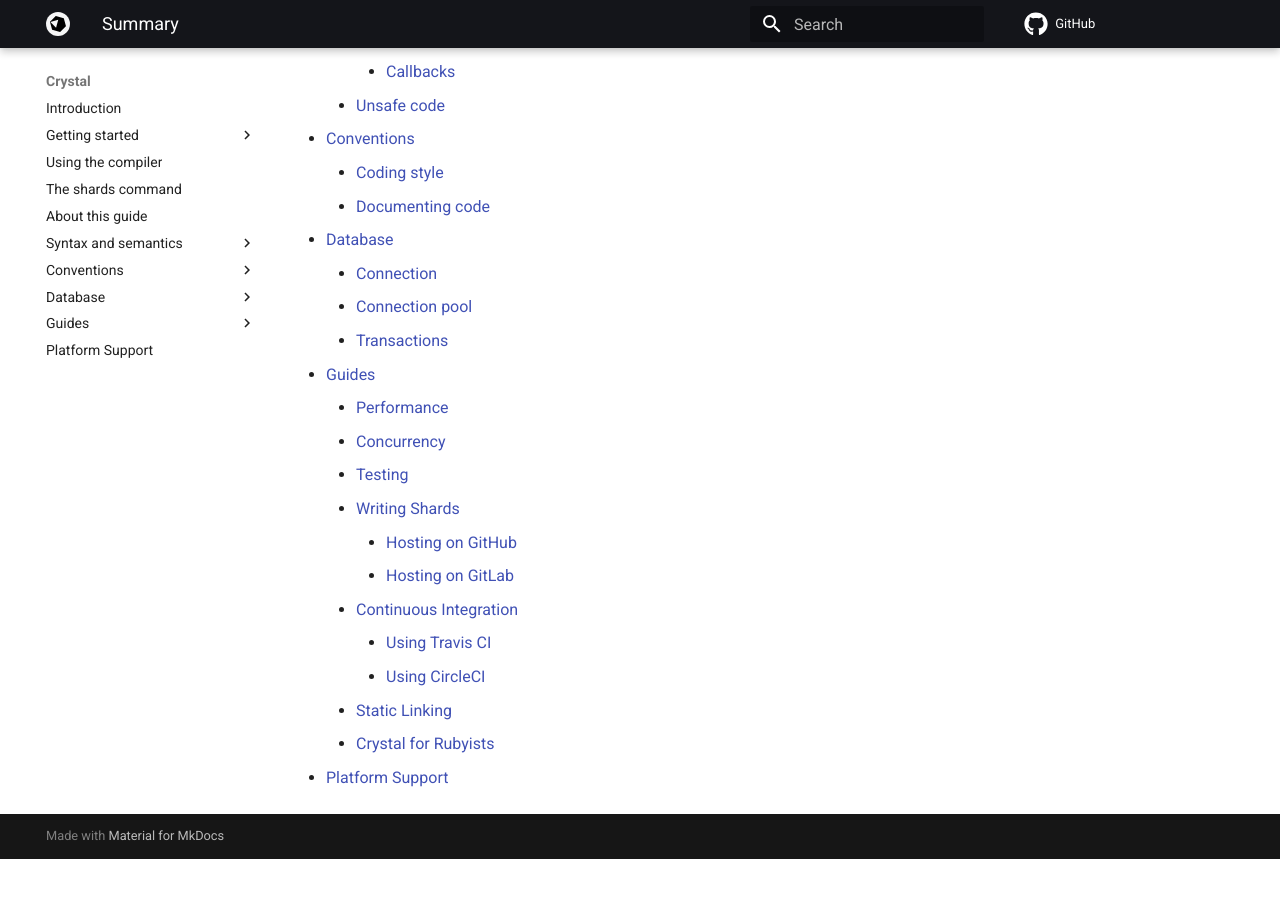
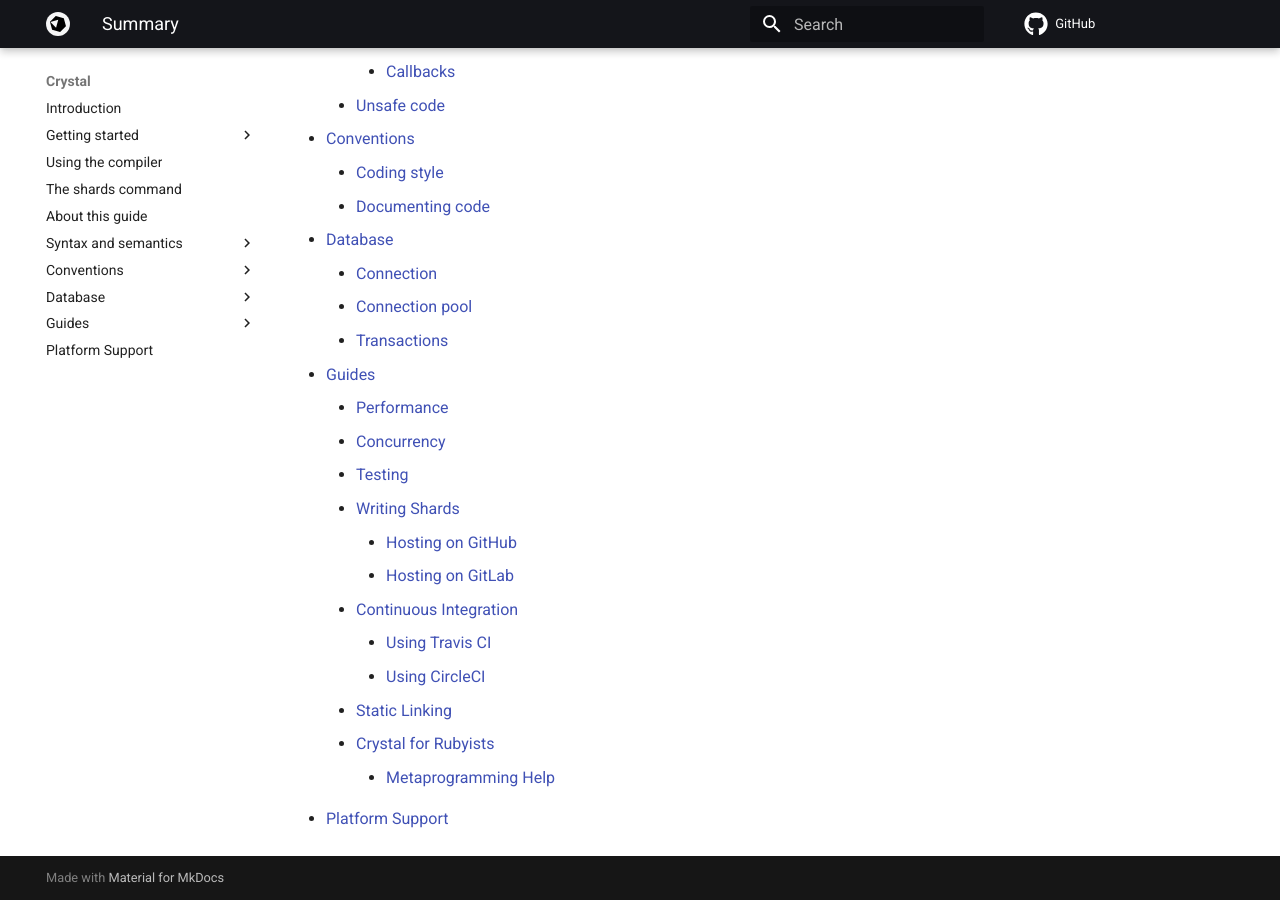
Before and after one commit to crystal-lang/crystal-book, an MkDocs documentation site: the page built from docs/SUMMARY.md, in a window 1280 px wide and 900 px high, scrolled down 3950 px. Built offline with MkDocs 1.6.1 and Material for MkDocs 9.7.7, drawn with Linux system fonts in a browser that asks for light colours; comment, search, counter and statistics services are not loaded; before the commit the page ends 4809 px from its top, so only the background shows below that.

Commit message:
Move Metaprogramming Help to guides

```diff
--- a/docs/SUMMARY.md
+++ b/docs/SUMMARY.md
@@ -135,4 +135,5 @@
         * [Using CircleCI](guides/ci/circleci.md)
     * [Static Linking](guides/static_linking.md)
     * [Crystal for Rubyists](guides/crystal_for_rubyists/README.md)
+        * [Metaprogramming Help](guides/crystal_for_rubyists/metaprogramming_help.md)
 * [Platform Support](platform_support.md)
```
Also changed, not shown: docs/guides/crystal_for_rubyists/metaprogramming_help.md (renamed from Metaprogramming-Help.md).
